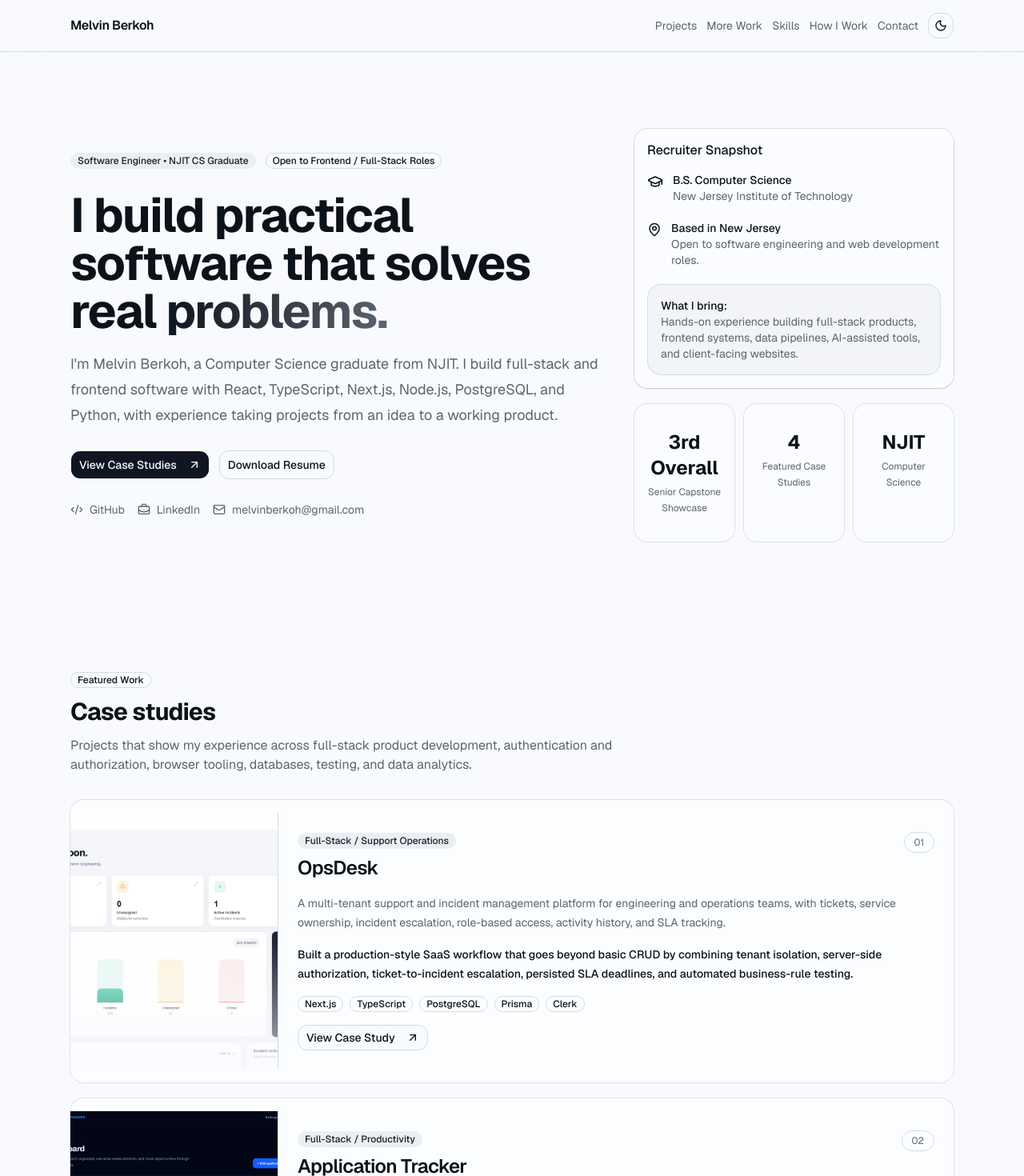
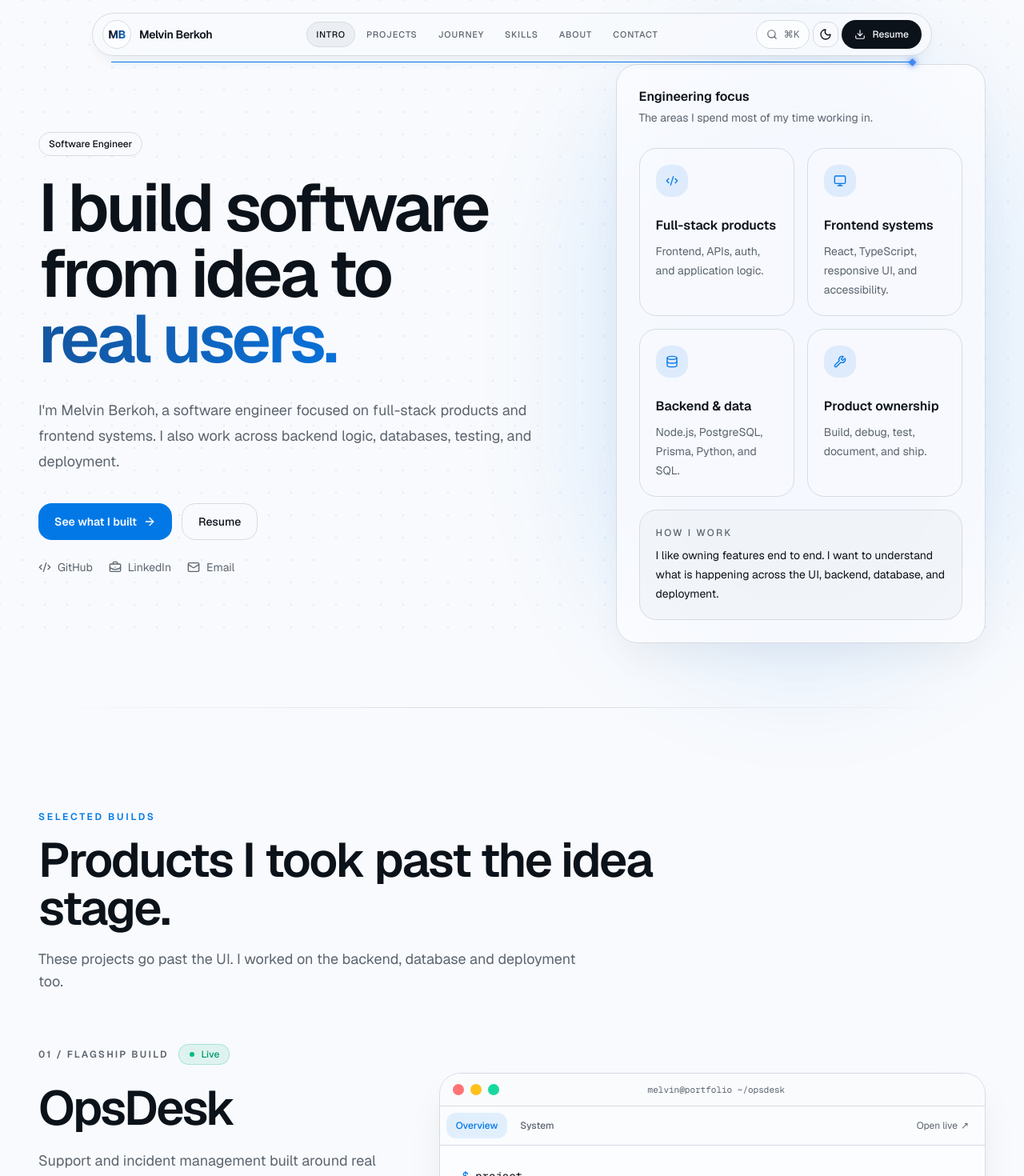
Before and after one commit to MelvinBerkoh/Portfolio, a Next.js app: page / in a window 1280 px wide. Shown: the top 1470 px of the page at 80% size. Built offline with nearby package versions, Linux system fonts and the light colour scheme.

Commit message:
feat: launch redesigned homepage

```diff
--- a/src/app/page.tsx
+++ b/src/app/page.tsx
@@ -1,5 +1,36 @@
-import { HomePage } from "@/components/home/home-page";
+import { AboutSection } from "@/components/home/redesign/about-section";
+import { AdditionalWorkSection } from "@/components/home/redesign/additional-work-section";
+import { ApplicationTrackerShowcase } from "@/components/home/redesign/application-tracker-showcase";
+import { CommercePulseShowcase } from "@/components/home/redesign/commerce-pulse-showcase";
+import { ContactSection } from "@/components/home/redesign/contact-section";
+import { CustomCursor } from "@/components/home/redesign/custom-cursor";
+import { HeroSection } from "@/components/home/redesign/hero-section";
+import { InteractiveBackground } from "@/components/home/redesign/interactive-background";
+import { JourneySection } from "@/components/home/redesign/journey-section";
+import { OpsDeskShowcase } from "@/components/home/redesign/opsdesk-showcase";
+import { PolicyScopeShowcase } from "@/components/home/redesign/policyscope-showcase";
+import { SiteHeader } from "@/components/home/redesign/site-header";
+import { SkillsSection } from "@/components/home/redesign/skills-section";
 
 export default function Page() {
-  return <HomePage />;
+  return (
+    <main className="relative isolate min-h-screen overflow-x-hidden text-foreground">
+      <InteractiveBackground />
+      <CustomCursor />
+
+      <div className="relative z-10">
+        <SiteHeader />
+        <HeroSection />
+        <OpsDeskShowcase />
+        <ApplicationTrackerShowcase />
+        <PolicyScopeShowcase />
+        <CommercePulseShowcase />
+        <JourneySection />
+        <SkillsSection />
+        <AdditionalWorkSection />
+        <AboutSection />
+        <ContactSection />
+      </div>
+    </main>
+  );
 }
```
